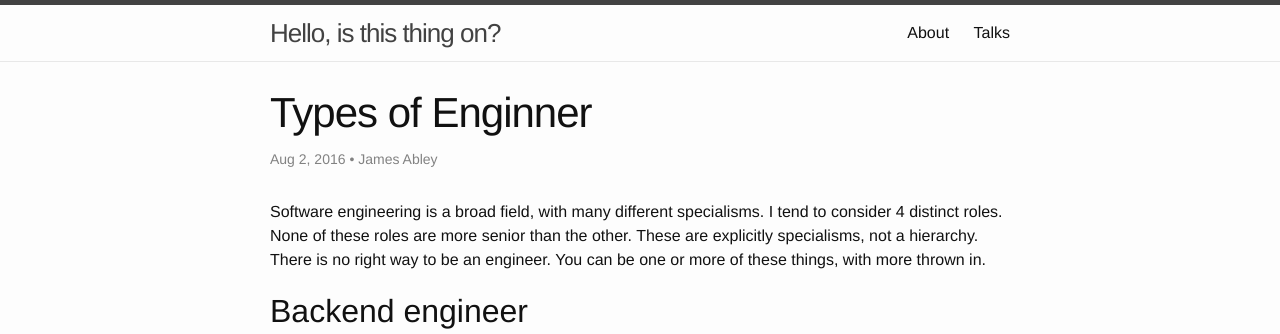
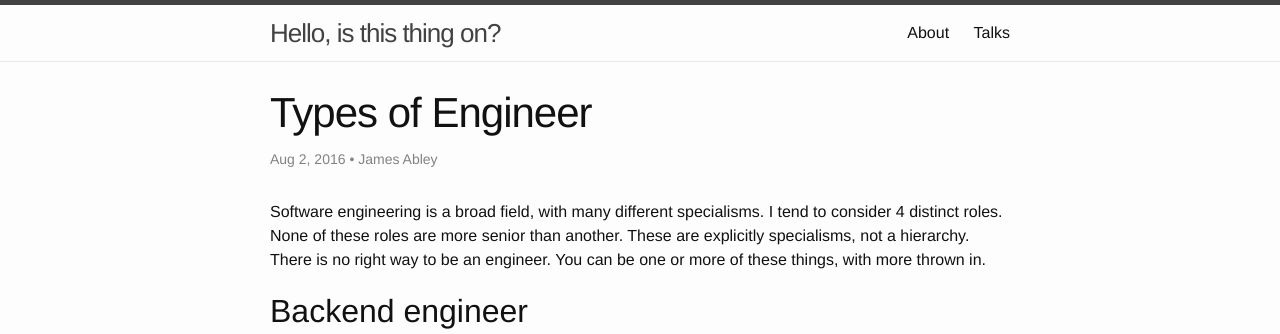
Before and after one commit to jabley/jamesabley.com, a Jekyll site: the page built from _posts/2016-08-02-types-of-engineer.md, in a window 1280 px wide. Shown: the top 334 px of the page. Built offline with Jekyll 4.4.1, drawn with Linux system fonts in a browser that asks for light colours.

Commit message:
Minor cleanup

```diff
--- a/_posts/2016-08-02-types-of-engineer.md
+++ b/_posts/2016-08-02-types-of-engineer.md
@@ -1,11 +1,11 @@
 ---
 layout: post
-title:  "Types of Enginner"
+title:  "Types of Engineer"
 date:   2016-08-02 07:35:12
 categories: ontology engineer definition
 ---
 
-Software engineering is a broad field, with many different specialisms. I tend to consider 4 distinct roles. None of these roles are more senior than the other. These are explicitly specialisms, not a hierarchy. There is no right way to be an engineer. You can be one or more of these things, with more thrown in.
+Software engineering is a broad field, with many different specialisms. I tend to consider 4 distinct roles. None of these roles are more senior than another. These are explicitly specialisms, not a hierarchy. There is no right way to be an engineer. You can be one or more of these things, with more thrown in.
 
 ## Backend engineer
 
```
